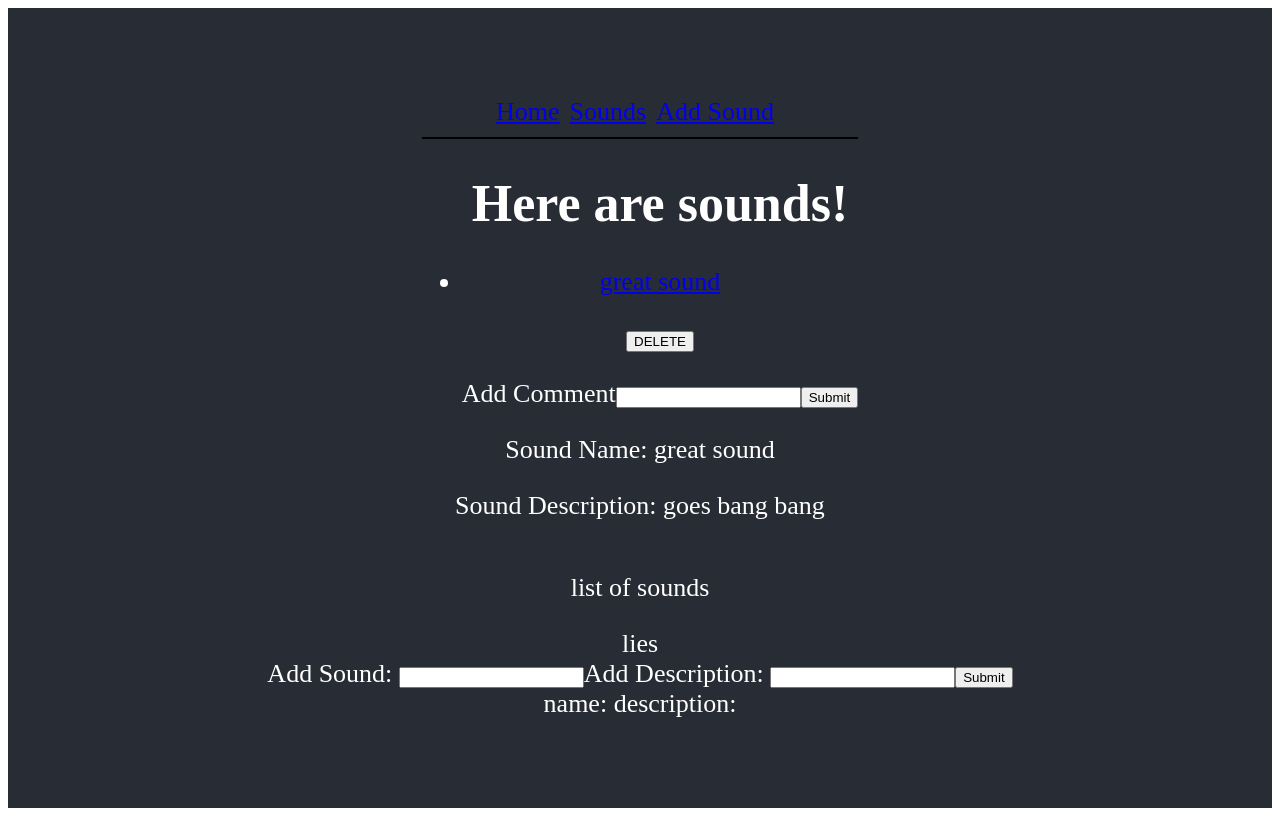
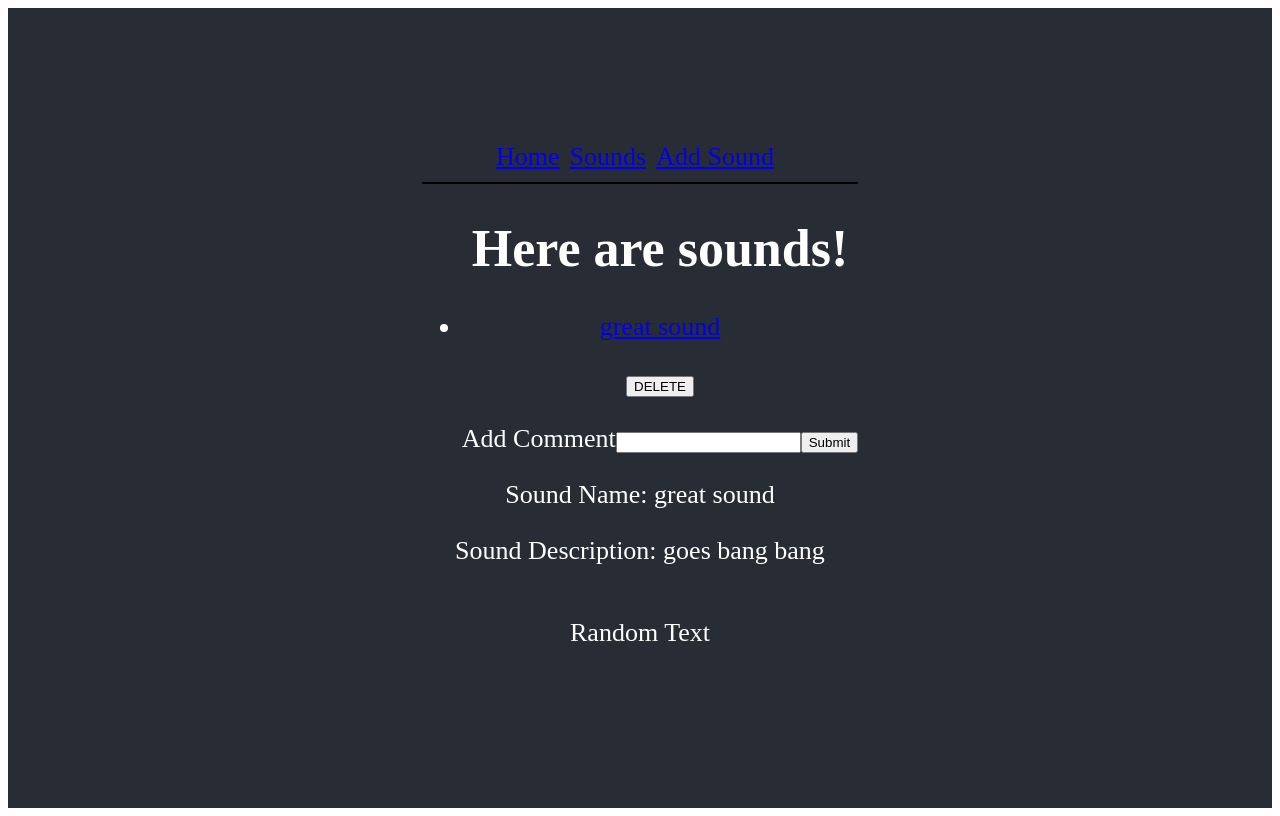
Before and after one commit to coryjbergquist/react-redux-sound-organizer, a React (Create React App) app: page /sounds/123 in a window 1280 px wide. Built offline with nearby package versions, Linux system fonts and the light colour scheme.

Commit message:
add Switch to SoundsListContainer.js

```diff
--- a/src/App.js
+++ b/src/App.js
@@ -27,12 +27,11 @@ class App extends Component {
         </div>
 
         <div>
-          <p>list of sounds</p>
-        lies
+          <p>Random Text</p>
         </div>
 
         <div>
-          <AddSounds />
+          {/* add sounds used to be here */ }
         </div>
 
         </header>
--- a/src/containers/SoundShowContainer.js
+++ b/src/containers/SoundShowContainer.js
@@ -15,7 +15,6 @@ const SoundsPageContainer = ({ sound }) =>
 
 
 const mapStateToProps = (state, ownProps) => {
-  debugger
 
   const sound = state.sounds.sounds.find(sound => sound.id == ownProps.match.params.soundId)
 
--- a/src/containers/SoundsListContainer.js
+++ b/src/containers/SoundsListContainer.js
@@ -3,8 +3,9 @@ import { connect } from 'react-redux';
 import SoundsList from '../components/SoundsList';
 import SoundShow from '../components/SoundShow';
 import { Link } from 'react-router-dom';
-import { BrowserRouter as Router, Route } from 'react-router-dom';
+import { BrowserRouter as Router, Route, Switch } from 'react-router-dom';
 import SoundShowContainer from './SoundShowContainer'
+import AddSounds from '../components/AddSounds'
 
 class SoundsListContainer extends React.Component {
 
@@ -14,10 +15,13 @@ class SoundsListContainer extends React.Component {
     return (
       <div>
         <SoundsList sounds={this.props.sounds} delete={this.props.delete} />
-        <Route path={`${this.props.match.url}/:soundId`} component={SoundShowContainer}/>
-        <Route exact path={this.props.match.url} render={() => (
-        <h3>Please select a sound from the list.</h3>
-        )}/>
+        <Switch>
+          <Route path={`${this.props.match.url}/new`} component={AddSounds} />
+          <Route path={`${this.props.match.url}/:soundId`} component={SoundShowContainer}/>
+          <Route exact path={this.props.match.url} render={() => (
+          <h3>Please select a sound from the list.</h3>
+          )}/>
+        </Switch>
       </div>
     );
   }
```
